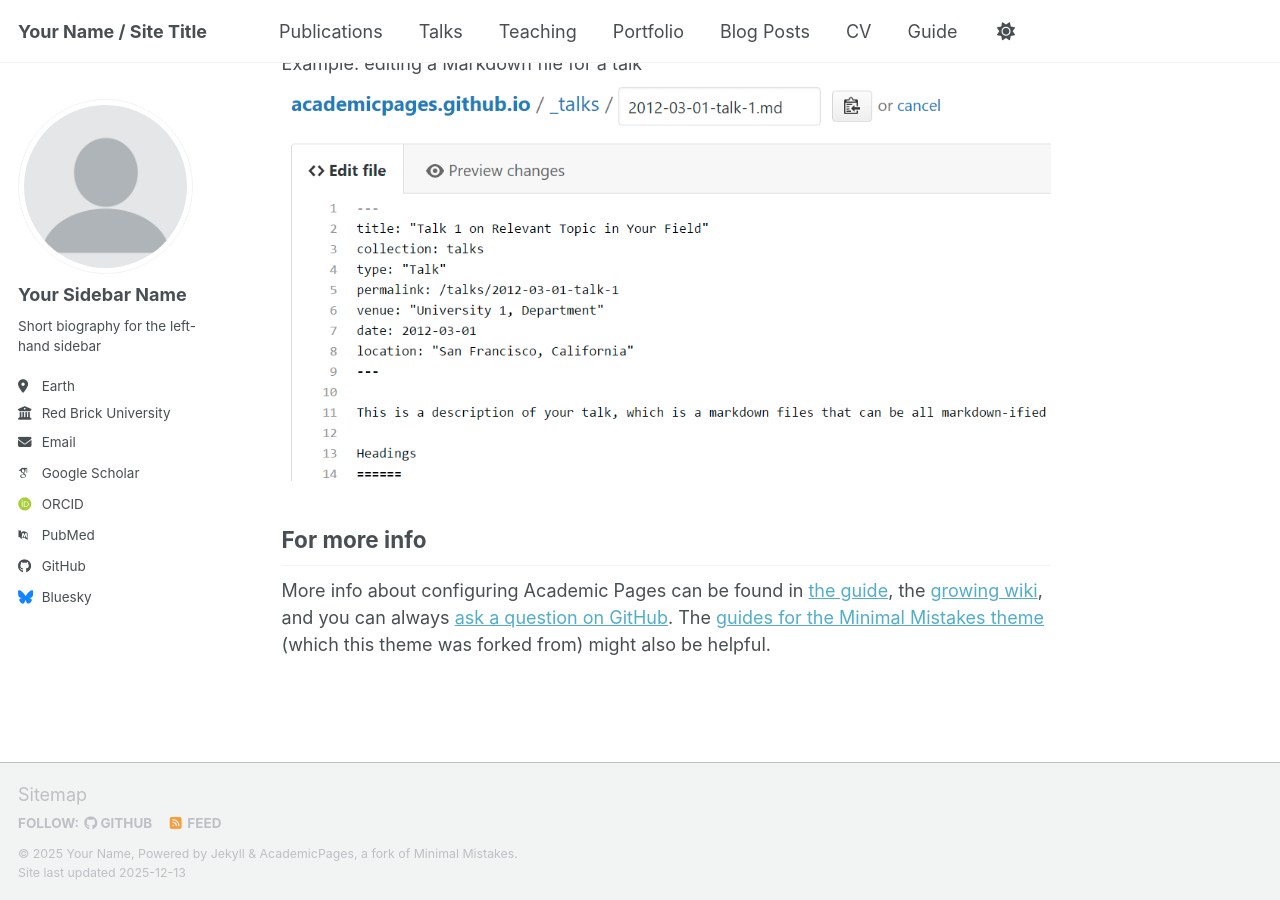
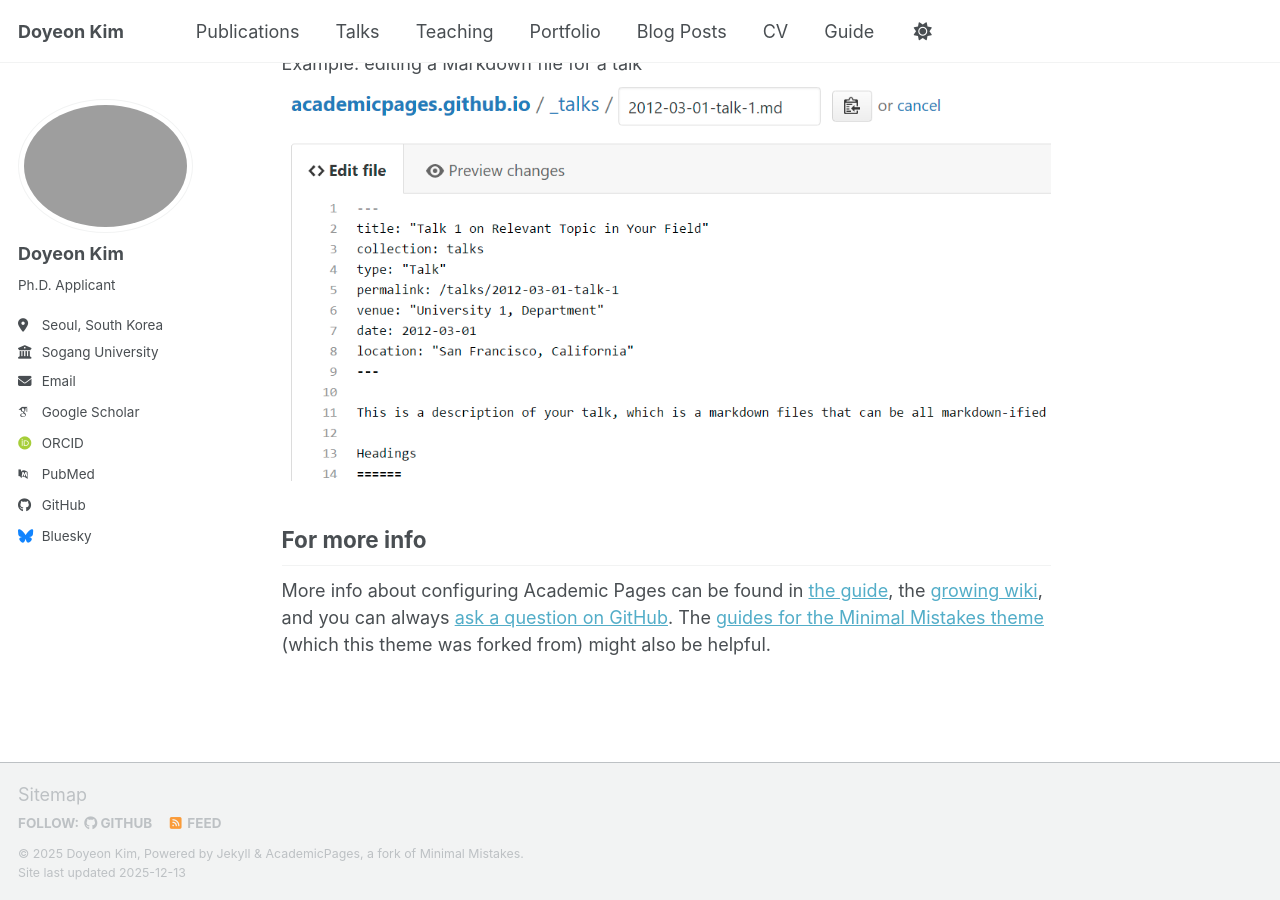
Before and after one commit to jshine0914/jshine0914.github.io, a Jekyll site: the page built from _pages/about.md, in a window 1280 px wide and 900 px high, scrolled down 2718 px. Built offline with Jekyll 4.4.1, drawn with Linux system fonts in a browser that asks for light colours; some web fonts are replaced; a script bundle is joined from its source files by our own code; library files that are not in the unit come from our copies.

Commit message:
Update _config.yml

```diff
--- a/_config.yml
+++ b/_config.yml
@@ -9,28 +9,28 @@
 # Basic Site Settings
 locale                   : "en-US"
 site_theme               : "default" # Currently available options are "default", "air"
-title                    : "Your Name / Site Title"
+title                    : "Doyeon Kim"
 title_separator          : "-"
-name                     : &name "Your Name"
-description              : &description "Your Name's academic portfolio"   # Update this with a general description of your site, this is the default if not overridden by a page
-url                      : https://academicpages.github.io # The base hostname & protocol for your site e.g. "https://[your GitHub username].github.io",
+name                     : &name "Doyeon Kim"
+description              : &description "Ph.D. Applicant in Computer Science"   # Update this with a general description of your site, this is the default if not overridden by a page
+url                      : https://jshine0914.github.io # The base hostname & protocol for your site e.g. "https://[your GitHub username].github.io",
                                                            # or if you already have some other page hosted on Github then use "https://[your GitHub username].github.io/[Your Repo Name]"
 baseurl                  : "" # the subpath of your site, e.g. "/blog"
-repository               : "academicpages/academicpages.github.io"
+repository               : "jshine0914/jshine0914.github.io"
 
 # Site Author - The following control what appear as part of the author content on the side bar.
 #               If a field is blank the icon and link will not appear, otherwise it will be shown.
 #               Additional customization can be done by editing /_includes/author-profile.html
 author:
   # Biographic information
-  avatar           : "profile.png"
-  name             : "Your Sidebar Name"
+  avatar           : "profile.jpg"
+  name             : "Doyeon Kim"
   pronouns         : # example: "she/her"
-  bio              : "Short biography for the left-hand sidebar"
-  location         : "Earth"
-  employer         : "Red Brick University"
+  bio              : "Ph.D. Applicant"
+  location         : "Seoul, South Korea"
+  employer         : "Sogang University"
   uri              : # URL
-  email            : "none@example.org"
+  email            : "doyeonkim2002@gmail.com"
 
   # Academic websites
   academia         : # URL
```
